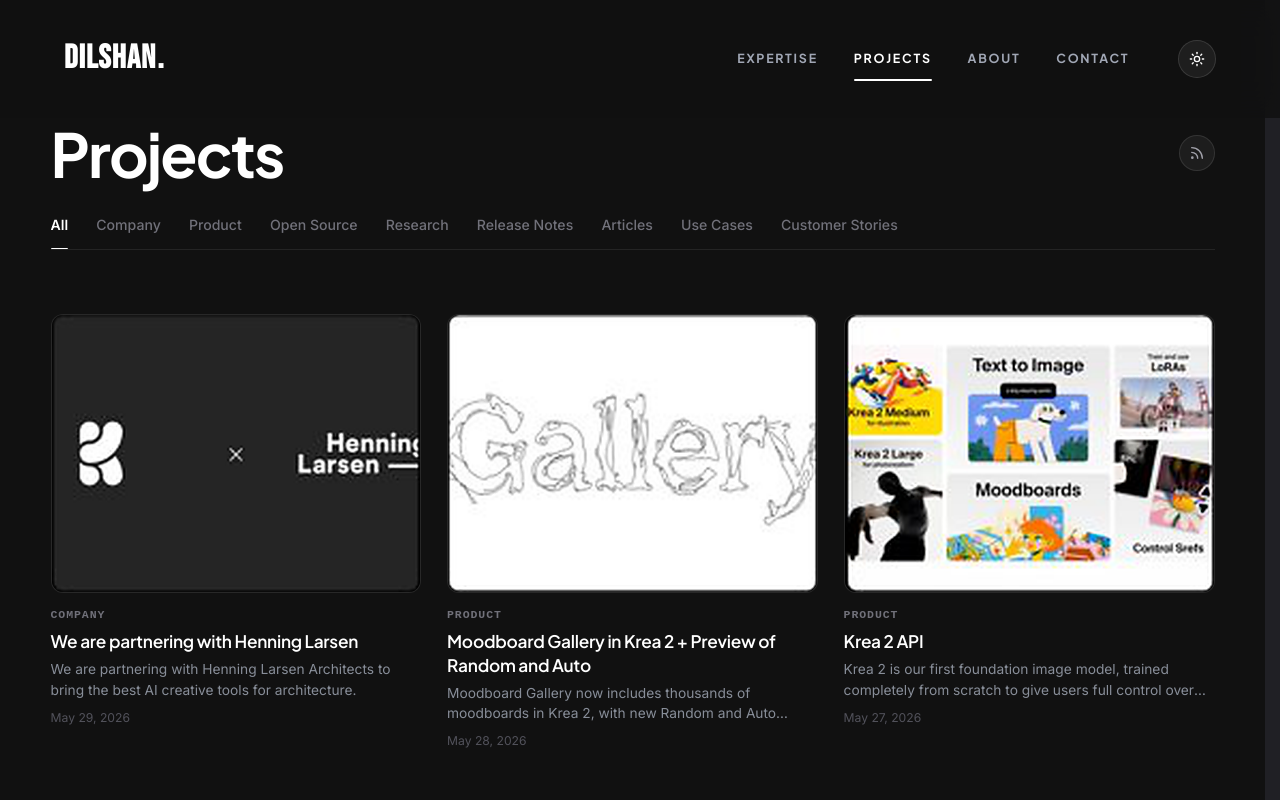
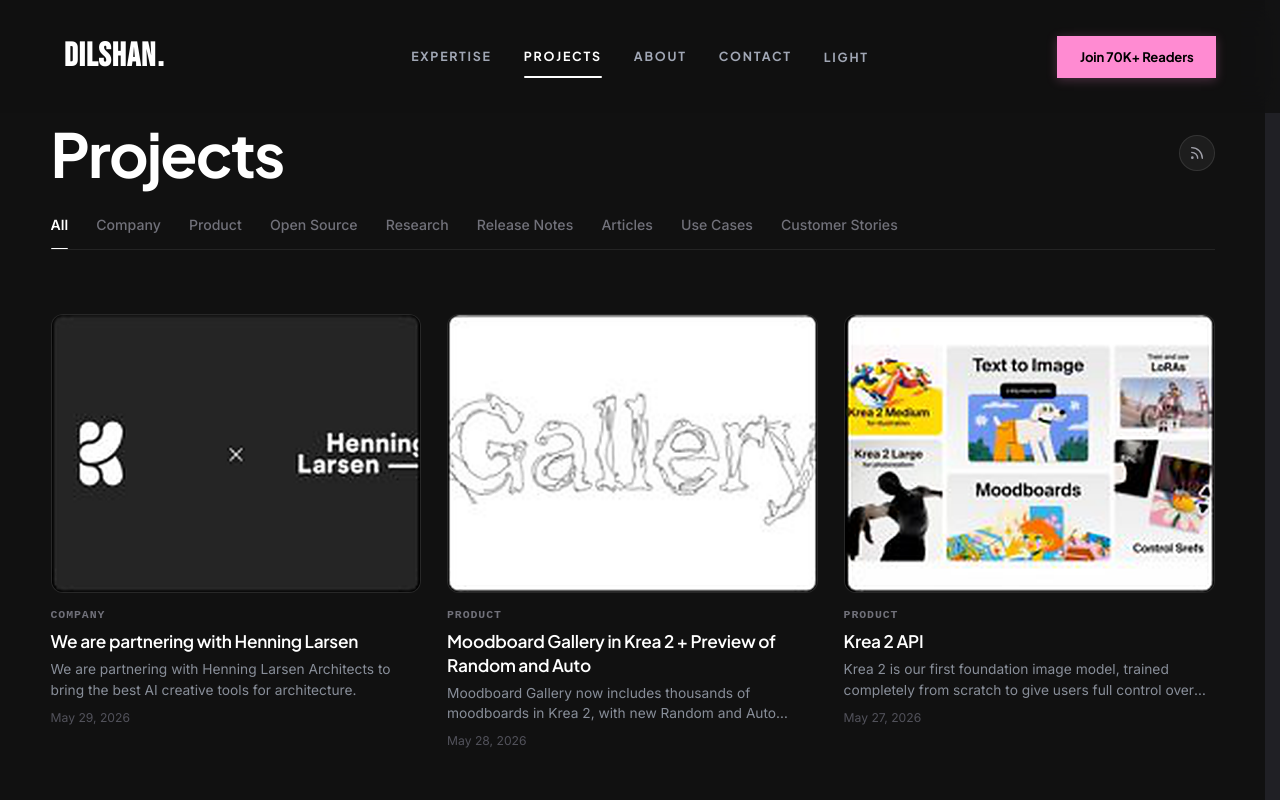
Before and after one commit to dilshandevxx/dilshan-personal-portfolio, a Next.js app: page /projects in a window 1280 px wide. Shown: the top 800 px of the page. Built offline with nearby package versions, Linux system fonts and the light colour scheme; a web font is replaced by a local one.

Commit message:
feat: update navbar with centered nav links, text-only theme toggle, and pink rectangular CTA button

```diff
--- a/src/components/SkyLabsNavbar.module.css
+++ b/src/components/SkyLabsNavbar.module.css
@@ -7,7 +7,7 @@
   right: 0;
   z-index: 100;
   width: 100%;
-  padding: clamp(1.5rem, 3.2vw, 2.5rem) clamp(2rem, 5vw, 4.5rem);
+  padding: clamp(1.25rem, 2.8vw, 2.25rem) clamp(2rem, 5vw, 4.5rem);
   box-sizing: border-box;
   background: rgba(17, 17, 17, 0.85);
   backdrop-filter: blur(20px) saturate(180%);
@@ -19,7 +19,7 @@
 
 @media (max-width: 768px) {
   .navHeader {
-    padding: 1.15rem 1.25rem;
+    padding: 1rem 1.25rem;
   }
 }
 
@@ -31,21 +31,30 @@
   background: rgba(17, 17, 17, 0.98);
 }
 
+/* 3-Zone Layout: Left Brand (1fr) | Center Nav Links (auto) | Right Pink Button (1fr) */
 .navContainer {
   max-width: 1440px;
   margin: 0 auto;
-  display: flex;
+  display: grid;
+  grid-template-columns: 1fr auto 1fr;
   align-items: center;
-  justify-content: space-between;
   width: 100%;
 }
 
-/* Brand Wordmark: dilshan. */
-.brandLink {
-  text-decoration: none;
-  display: inline-flex;
+@media (max-width: 960px) {
+  .navContainer {
+    display: flex;
+    justify-content: space-between;
+  }
+}
+
+/* -------------------------------------------------------------
+   LEFT: Brand Wordmark: DILSHAN.
+   ------------------------------------------------------------- */
+.navLeft {
+  display: flex;
   align-items: center;
-  outline: none;
+  justify-self: start;
 }
 
 .brandLink {
@@ -79,21 +88,29 @@
   transform: translateY(-0.5px);
 }
 
-/* Right Navigation Area */
-.navRight {
+/* -------------------------------------------------------------
+   MIDDLE: Nav Links + Text Theme Toggle (Centered in the Navbar)
+   ------------------------------------------------------------- */
+.navCenter {
   display: flex;
   align-items: center;
+  justify-self: center;
 }
 
-/* Bold, Beautiful, Clean Desktop Text Navigation (No rounded wrappers or buttons) */
 .desktopNav {
   display: flex;
   align-items: center;
-  gap: clamp(1.8rem, 2.8vw, 3.25rem);
+  gap: clamp(1.6rem, 2.5vw, 2.75rem);
   background: transparent;
   border: none;
   padding: 0;
   box-shadow: none;
+}
+
+@media (max-width: 960px) {
+  .navCenter {
+    display: none !important;
+  }
 }
 
 /* Bold, Beautiful Capital Letter Nav Links */
@@ -143,16 +160,70 @@
   width: 100%;
 }
 
+/* Theme Toggle Button: Styled identical to a Nav Link (Text Only, No Icon) */
+.themeNavLink {
+  font-family: var(--font-display, "Plus Jakarta Sans", "Inter", -apple-system, sans-serif);
+  font-size: clamp(0.78rem, 0.9vw, 0.84rem);
+  font-weight: 700;
+  letter-spacing: 0.14em;
+  text-transform: uppercase;
+  outline: none;
+}
+
+/* -------------------------------------------------------------
+   RIGHT: Pink Rectangular Button (Reference Design) + Mobile Actions
+   ------------------------------------------------------------- */
+.navRight {
+  display: flex;
+  align-items: center;
+  justify-self: end;
+  gap: 1rem;
+}
+
+/* The Pink Rectangular CTA Button (Faithfully reproducing Reference Image) */
+.pinkCtaBtn {
+  display: inline-flex;
+  align-items: center;
+  justify-content: center;
+  background-color: #ff8bd2;
+  color: #000000;
+  font-family: var(--font-display, "Plus Jakarta Sans", "Inter", -apple-system, sans-serif);
+  font-size: clamp(0.82rem, 0.92vw, 0.9rem);
+  font-weight: 700;
+  letter-spacing: -0.01em;
+  text-decoration: none;
+  padding: 0.65rem 1.4rem;
+  border-radius: 0px;
+  box-sizing: border-box;
+  white-space: nowrap;
+  transition: all 0.22s cubic-bezier(0.16, 1, 0.3, 1);
+  box-shadow: 0 2px 10px rgba(255, 139, 210, 0.25);
+  cursor: pointer;
+  border: none;
+}
+
+.pinkCtaBtn:hover {
+  transform: translateY(-1.5px);
+  filter: brightness(1.05);
+  box-shadow: 0 6px 20px rgba(255, 139, 210, 0.45);
+}
+
+.pinkCtaBtn:active {
+  transform: translateY(0);
+}
+
+@media (max-width: 600px) {
+  .pinkCtaBtn {
+    display: none;
+  }
+}
+
 /* Hamburger Button: STRICTLY HIDDEN ON DESKTOP */
 .hamburgerBtn {
   display: none !important;
 }
 
-@media (max-width: 899px) {
-  .desktopNav {
-    display: none !important;
-  }
-
+@media (max-width: 960px) {
   .hamburgerBtn {
     background: transparent;
     border: none;
@@ -195,6 +266,19 @@
 
 .hamburgerActive .barBottom {
   transform: translateY(-4.5px) rotate(-45deg);
+}
+
+/* Mobile Actions */
+.mobileActions {
+  display: none;
+  align-items: center;
+  gap: 0.75rem;
+}
+
+@media (max-width: 960px) {
+  .mobileActions {
+    display: flex;
+  }
 }
 
 /* Full-Screen Editorial Navigation Overlay */
@@ -269,7 +353,7 @@
 
 .menuLink:hover .menuLabel,
 .menuLinkActive .menuLabel {
-  color: #a3e635; /* Vibrant neon accent */
+  color: #ff8bd2;
   transform: translateX(6px);
 }
 
@@ -280,56 +364,31 @@
 
 .menuLink:hover .menuArrow,
 .menuLinkActive .menuArrow {
-  color: #a3e635;
+  color: #ff8bd2;
   transform: translate(3px, -3px);
 }
 
-/* Theme Toggle Button in Desktop Nav */
-.themeToggleBtn {
-  margin-left: clamp(0.5rem, 1vw, 1.25rem);
-  width: 38px;
-  height: 38px;
-  border-radius: 50%;
+/* Pink CTA Button in Mobile Drawer */
+.menuCtaWrap {
+  padding-top: 1rem;
+}
+
+.pinkCtaBtnMobile {
   display: inline-flex;
   align-items: center;
   justify-content: center;
-  background: rgba(255, 255, 255, 0.06);
-  border: 1px solid rgba(255, 255, 255, 0.12);
-  color: #ffffff;
-  cursor: pointer;
-  transition: all 0.25s cubic-bezier(0.16, 1, 0.3, 1);
-}
-
-.themeToggleBtn:hover {
-  background: rgba(255, 255, 255, 0.12);
-  border-color: rgba(255, 255, 255, 0.25);
-  transform: translateY(-1px) scale(1.05);
-}
-
-/* Mobile Actions: Toggle + Hamburger */
-.mobileActions {
-  display: none;
-  align-items: center;
-  gap: 0.75rem;
-}
-
-@media (max-width: 899px) {
-  .mobileActions {
-    display: flex;
-  }
-}
-
-.mobileThemeToggle {
-  width: 36px;
-  height: 36px;
-  border-radius: 50%;
-  display: inline-flex;
-  align-items: center;
-  justify-content: center;
-  background: rgba(255, 255, 255, 0.08);
-  border: 1px solid rgba(255, 255, 255, 0.15);
-  color: #ffffff;
-  cursor: pointer;
+  width: 100%;
+  background-color: #ff8bd2;
+  color: #000000;
+  font-family: var(--font-display, "Plus Jakarta Sans", "Inter", -apple-system, sans-serif);
+  font-size: 1rem;
+  font-weight: 700;
+  letter-spacing: -0.01em;
+  text-decoration: none;
+  padding: 0.85rem 1.5rem;
+  border-radius: 0px;
+  box-sizing: border-box;
+  text-align: center;
 }
 
 /* Menu Footer inside Overlay */
@@ -351,16 +410,24 @@
   color: #8b909c;
 }
 
-.menuThemeToggle {
-  width: 40px;
-  height: 40px;
-  border-radius: 50%;
-  display: inline-flex;
-  align-items: center;
-  justify-content: center;
+.menuThemeTextToggle {
+  font-family: var(--font-display, "Plus Jakarta Sans", "Inter", -apple-system, sans-serif);
+  font-size: 0.95rem;
+  font-weight: 700;
+  letter-spacing: 0.14em;
+  text-transform: uppercase;
+  color: #ffffff;
+  background: transparent;
+  border: 1px solid rgba(255, 255, 255, 0.2);
+  padding: 0.4rem 1.1rem;
+  border-radius: 0px;
+  cursor: pointer;
+  transition: all 0.2s ease;
+}
+
+.menuThemeTextToggle:hover {
   background: rgba(255, 255, 255, 0.1);
-  border: 1px solid rgba(255, 255, 255, 0.2);
-  color: #ffffff;
+  border-color: #ffffff;
 }
 
 /* =========================================================================
@@ -393,26 +460,27 @@
   background-color: #111111;
 }
 
-:global([data-theme="light"]) .themeToggleBtn {
-  background: rgba(0, 0, 0, 0.05);
-  border-color: rgba(0, 0, 0, 0.1);
+:global([data-theme="light"]) .themeNavLink {
+  color: #5e5953;
+}
+
+:global([data-theme="light"]) .themeNavLink:hover {
   color: #111111;
 }
 
-:global([data-theme="light"]) .themeToggleBtn:hover {
-  background: rgba(0, 0, 0, 0.1);
-  border-color: rgba(0, 0, 0, 0.2);
+:global([data-theme="light"]) .pinkCtaBtn {
+  background-color: #ff8bd2;
+  color: #000000;
+  box-shadow: 0 2px 10px rgba(255, 139, 210, 0.2);
+}
+
+:global([data-theme="light"]) .pinkCtaBtn:hover {
+  box-shadow: 0 6px 20px rgba(255, 139, 210, 0.35);
 }
 
 :global([data-theme="light"]) .barTop,
 :global([data-theme="light"]) .barBottom {
   background-color: #111111;
-}
-
-:global([data-theme="light"]) .mobileThemeToggle {
-  background: rgba(0, 0, 0, 0.05);
-  border-color: rgba(0, 0, 0, 0.1);
-  color: #111111;
 }
 
 :global([data-theme="light"]) .menuOverlay {
@@ -441,12 +509,12 @@
 
 :global([data-theme="light"]) .menuLink:hover .menuLabel,
 :global([data-theme="light"]) .menuLinkActive .menuLabel {
-  color: #15803d;
+  color: #db2777;
 }
 
 :global([data-theme="light"]) .menuLink:hover .menuArrow,
 :global([data-theme="light"]) .menuLinkActive .menuArrow {
-  color: #15803d;
+  color: #db2777;
 }
 
 :global([data-theme="light"]) .menuFooter {
@@ -457,8 +525,12 @@
   color: #78716c;
 }
 
-:global([data-theme="light"]) .menuThemeToggle {
+:global([data-theme="light"]) .menuThemeTextToggle {
+  color: #111111;
+  border-color: rgba(0, 0, 0, 0.2);
+}
+
+:global([data-theme="light"]) .menuThemeTextToggle:hover {
   background: rgba(0, 0, 0, 0.06);
-  border-color: rgba(0, 0, 0, 0.12);
-  color: #111111;
+  border-color: #111111;
 }
--- a/src/components/SkyLabsNavbar.tsx
+++ b/src/components/SkyLabsNavbar.tsx
@@ -63,15 +63,17 @@ export function SkyLabsNavbar({ activeTab }: SkyLabsNavbarProps) {
       role="banner"
     >
       <div className={styles.navContainer}>
-        {/* Brand Wordmark matching reference typography */}
-        <Link href="/" className={styles.brandLink} title="DILSHAN.">
-          <span className={styles.brandWordmark}>
-            DILSHAN<span className={styles.brandDot}>.</span>
-          </span>
-        </Link>
+        {/* Left: Brand Wordmark matching reference typography */}
+        <div className={styles.navLeft}>
+          <Link href="/" className={styles.brandLink} title="DILSHAN.">
+            <span className={styles.brandWordmark}>
+              DILSHAN<span className={styles.brandDot}>.</span>
+            </span>
+          </Link>
+        </div>
 
-        {/* Right Navigation: 4 Essential, Beautiful Capital Letter Nav Links */}
-        <div className={styles.navRight}>
+        {/* Center: Nav links positioned in the middle of the navbar + Text Theme Toggle */}
+        <div className={styles.navCenter}>
           <nav className={styles.desktopNav} aria-label="Main Navigation">
             <Link
               href="/#skills"
@@ -108,13 +110,26 @@ export function SkyLabsNavbar({ activeTab }: SkyLabsNavbarProps) {
               CONTACT
             </Link>
 
-            {/* Desktop Theme Toggle Button */}
-            <ThemeToggle className={styles.themeToggleBtn} />
+            {/* Theme Toggle styled like a nav link: Text only (NIGHT / LIGHT), no icon */}
+            <ThemeToggle
+              variant="navLink"
+              className={`${styles.navLink} ${styles.themeNavLink}`}
+            />
           </nav>
+        </div>
 
-          {/* Mobile Right Actions: Theme Toggle + Minimalist Hamburger Button */}
+        {/* Right Corner: Rectangular Pink Button (matching reference image) + Mobile Hamburger */}
+        <div className={styles.navRight}>
+          <Link
+            href="/portfolio/blog"
+            className={styles.pinkCtaBtn}
+            title="Join 70K+ Readers"
+          >
+            Join 70K+ Readers
+          </Link>
+
+          {/* Mobile Hamburger Button */}
           <div className={styles.mobileActions}>
-            <ThemeToggle className={styles.mobileThemeToggle} />
             <button
               type="button"
               className={`${styles.hamburgerBtn} ${menuOpen ? styles.hamburgerActive : ""}`}
@@ -175,17 +190,37 @@ export function SkyLabsNavbar({ activeTab }: SkyLabsNavbarProps) {
                     </motion.div>
                   );
                 })}
+
+                {/* Pink CTA Button in Mobile Menu Drawer */}
+                <motion.div
+                  initial={{ opacity: 0, y: 20 }}
+                  animate={{ opacity: 1, y: 0 }}
+                  exit={{ opacity: 0, y: 10 }}
+                  transition={{ duration: 0.35, delay: 0.28 }}
+                  className={styles.menuCtaWrap}
+                >
+                  <Link
+                    href="/portfolio/blog"
+                    onClick={() => setMenuOpen(false)}
+                    className={styles.pinkCtaBtnMobile}
+                  >
+                    Join 70K+ Readers
+                  </Link>
+                </motion.div>
               </nav>
 
-              {/* Mobile Overlay Theme Toggle Switcher */}
+              {/* Mobile Overlay Theme Toggle Switcher: Text only */}
               <motion.div
                 className={styles.menuFooter}
                 initial={{ opacity: 0, y: 15 }}
                 animate={{ opacity: 1, y: 0 }}
-                transition={{ duration: 0.35, delay: 0.32 }}
+                transition={{ duration: 0.35, delay: 0.35 }}
               >
-                <span className={styles.menuFooterText}>SWITCH APPEARANCE</span>
-                <ThemeToggle className={styles.menuThemeToggle} />
+                <span className={styles.menuFooterText}>APPEARANCE</span>
+                <ThemeToggle
+                  variant="navLink"
+                  className={styles.menuThemeTextToggle}
+                />
               </motion.div>
             </div>
           </motion.div>
--- a/src/components/ThemeToggle.tsx
+++ b/src/components/ThemeToggle.tsx
@@ -4,7 +4,12 @@ import React, { useEffect, useState } from "react";
 import { useTheme } from "./ThemeContext";
 import { Sun, Moon } from "lucide-react";
 
-export function ThemeToggle({ className = "" }: { className?: string }) {
+interface ThemeToggleProps {
+  className?: string;
+  variant?: "icon" | "navLink" | "text";
+}
+
+export function ThemeToggle({ className = "", variant = "icon" }: ThemeToggleProps) {
   const { theme, toggleTheme } = useTheme();
   const [mounted, setMounted] = useState(false);
 
@@ -13,6 +18,20 @@ export function ThemeToggle({ className = "" }: { className?: string }) {
   }, []);
 
   const isLight = mounted && theme === "light";
+
+  if (variant === "navLink" || variant === "text") {
+    return (
+      <button
+        type="button"
+        className={className}
+        onClick={toggleTheme}
+        aria-label={isLight ? "Switch to Night appearance" : "Switch to Light appearance"}
+        title={isLight ? "Switch to Night appearance" : "Switch to Light appearance"}
+      >
+        {isLight ? "NIGHT" : "LIGHT"}
+      </button>
+    );
+  }
 
   return (
     <button
--- a/src/components/cover/sections/AboutMe.module.css
+++ b/src/components/cover/sections/AboutMe.module.css
@@ -77,7 +77,8 @@
   display: inline-flex;
   align-items: center;
   gap: 0.55rem;
-  background-color: #a3e635; /* Vibrant neon lime green */
+  background-color: #a3e635;
+  /* Vibrant neon lime green */
   color: #000000;
   border: 1px solid #a3e635;
   border-radius: 4px;
```
Also changed, not shown: src/components/cover/sections/SkillsGrid.tsx (+4 -6 lines), src/components/cover/sections/FaqSection.module.css (line endings or trailing spaces).
